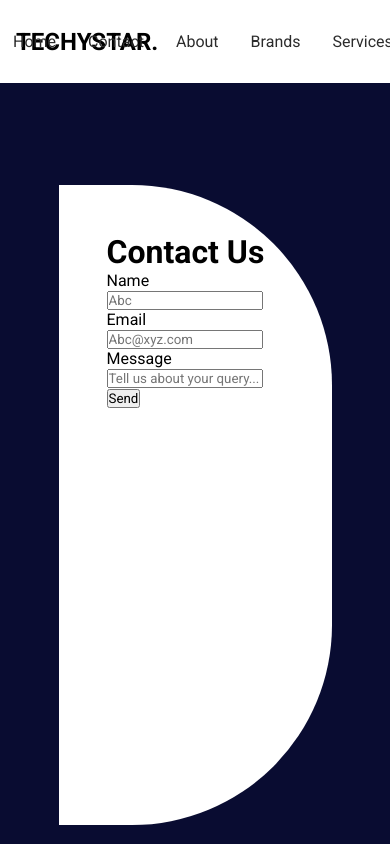
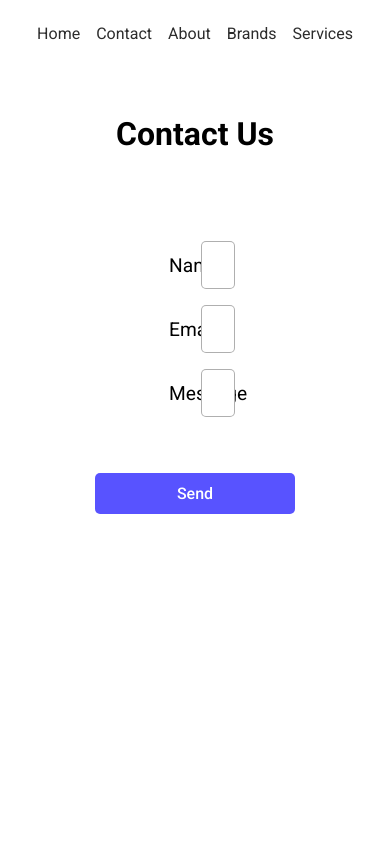
Before and after one commit to Susmitaa-Das/one, a React (Create React App) app: page /contact in a window 390 px wide. Shown: the top 844 px of the page. Built offline with nearby package versions, Linux system fonts and the light colour scheme.

Commit message:
react app

```diff
--- a/package.json
+++ b/package.json
@@ -9,6 +9,7 @@
     "react": "^18.2.0",
     "react-dom": "^18.2.0",
     "react-icons": "^4.8.0",
+    "react-responsive-carousel": "^3.2.23",
     "react-router-dom": "^6.11.1",
     "react-router-hash-link": "^2.4.3",
     "react-scripts": "5.0.1",
--- a/src/App.js
+++ b/src/App.js
@@ -2,6 +2,7 @@
 import Header from "./components/Header";
 import Home from "./components/Home";
 import Footer from "./components/Footer";
+import Services from "./components/Services";
 import Contact from "./components/Contact";
 
 import './styles/App.scss'
@@ -9,6 +10,7 @@
 import './styles/home.scss'
 import './styles/footer.scss'
 import './styles/contact.scss'
+import './styles/mediaquery.scss'
 
 
 function App() {
@@ -18,6 +20,7 @@
       <Routes>
         <Route path="/" element={<Home />} />
         <Route path="/contact" element={<Contact />} />
+        <Route path="/services" element={<Services />} />
       </Routes>
       <Footer />
     </Router>
--- a/src/components/Contact.jsx
+++ b/src/components/Contact.jsx
@@ -6,31 +6,31 @@
       <main>
         <h1>Contact Us</h1>
 
-            <from>
+        <form>
           <div>
             <label>Name</label>
-                    <input type='text' required placeholder='Abc'/>
+            <input type='text' required placeholder='Abc' />
           </div>
 
           <div>
             <label>Email</label>
-                    <input type='email' required placeholder='Abc@xyz.com'/>
+            <input type='email' required placeholder='Abc@xyz.com' />
           </div>
 
           <div>
             <label>Message</label>
-                    <input type='text' required placeholder='Tell us about your query...'/>
+            <input
+              type='text'
+              required
+              placeholder='Tell us about your query...'
+            />
           </div>
 
           <button type='submit'>Send</button>
-
-
-            </from>
+        </form>
       </main>
-
-
     </div>
-  )
-}
+  );
+};
 
 export default Contact
--- /dev/null
+++ b/src/components/Services.jsx
@@ -0,0 +1,32 @@
+import React from 'react'
+import { Carousel } from 'react-responsive-carousel'
+import 'react-responsive-carousel/lib/styles/carousel.min.css'
+import img1 from '../assets/3.jpg'
+import img2 from '../assets/4.jpg'
+
+const Services = () => {
+  return (
+    <div >
+      <Carousel
+        infiniteLoop
+        autoPlay
+        showStatus={false}
+        showArrows={false}
+        interval={1000}
+        showThumbs={false}
+      >
+        <div>
+          <img src={img1} alt="Item1" />
+          <p className="legend">Full Stack</p>
+        </div>
+
+        <div>
+          <img src={img2} alt="Item3" />
+          <p className="legend">Peer-to-Peer Support</p>
+        </div>
+      </Carousel>
+    </div>
+  )
+}
+
+export default Services
--- a/src/styles/contact.scss
+++ b/src/styles/contact.scss
@@ -14,5 +14,49 @@
         width: 70%;
         padding: 3rem;
         border-radius: 0 200px 200px 0;
+
+        >form{
+            margin: 5rem;
+            display: flex;
+            flex-direction: column;
+            align-items: center;
+            justify-content: center;
+            >div{
+                height: 3rem;
+                display: flex;
+                align-items: center;
+                justify-content: flex-end;
+                width: 60%;
+                margin: 0.5rem;
+
+                >label{
+                    font: 400 1.2rem $text1;
+                    width: 20%;
+                    margin: 0 1rem;
+                }
+                >input{
+                    align-self: stretch;
+                    width: 80%;
+                    padding: 1rem;
+                    border-radius: 5px;
+                    border: 1px solid rgba(123, 123, 123, 0.6);
+                    outline: none;
+                }
+            }
+
+            >button{
+                margin: 3rem 0;
+                padding: 0.7rem;
+                border: none;
+                border-radius: 5px;
+                background-color: $third;
+                color: $first;
+                width: 200px;
+                font: 500 1rem $text1;
+                &:hover{
+                    opacity: 0.9;
+                }
+            }
+        }
     }
 }
--- /dev/null
+++ b/src/styles/mediaquery.scss
@@ -0,0 +1,75 @@
+
+
+
+@media screen and (max-width:820px){
+
+    .home3{
+        height: 130vh;
+        >div{
+            height: 120vh;
+        }
+    }
+    .contact > main {
+        height: 100vh;
+        width: 100%;
+        border-radius: 0%;
+        >h1{
+            text-align: center;
+        }
+    }
+
+}
+
+
+@media screen and (max-width:700px){
+nav{
+    >h1{
+        display: none;
+    }
+    >main{
+        width: 100%;
+        justify-content: center;
+        a{
+            margin: 0.5rem;
+        }
+    }
+}
+.home > main {
+    align-items: center;
+    h1{
+        font-size: 3rem;
+    }
+}
+.home2{
+    height: 120vh;
+    flex-direction: column;
+    img{
+        width: 100%;
+    }
+    >div{
+        width: 100%;
+    }
+}
+.home3 {
+    height: 120vh;
+    > div{
+    text-align: center;
+    width: 100%;
+    border-radius: 0;
+    >p{
+        padding: 5rem 2rem;
+        font-size: 0.9rem;
+        line-height: 150%;
+    }
+}
+}
+
+.home4{
+    align-items: center;
+    >div{
+        border-radius: 0%;
+        width: 100%;
+        height: unset;
+    }
+}
+}
```
Also changed, not shown: 1 other file (tests, documents, lock files or other folders). Lines whose indentation alone changed are shown as unchanged.
